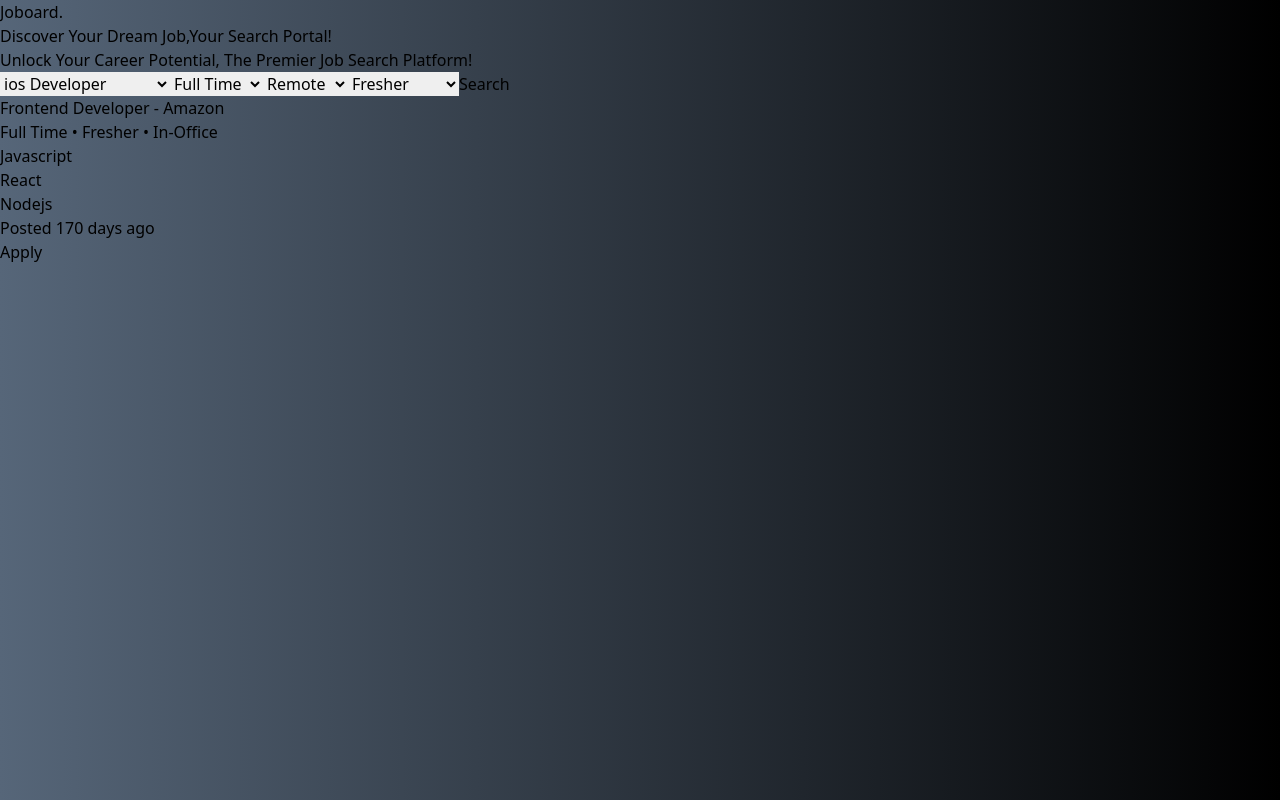
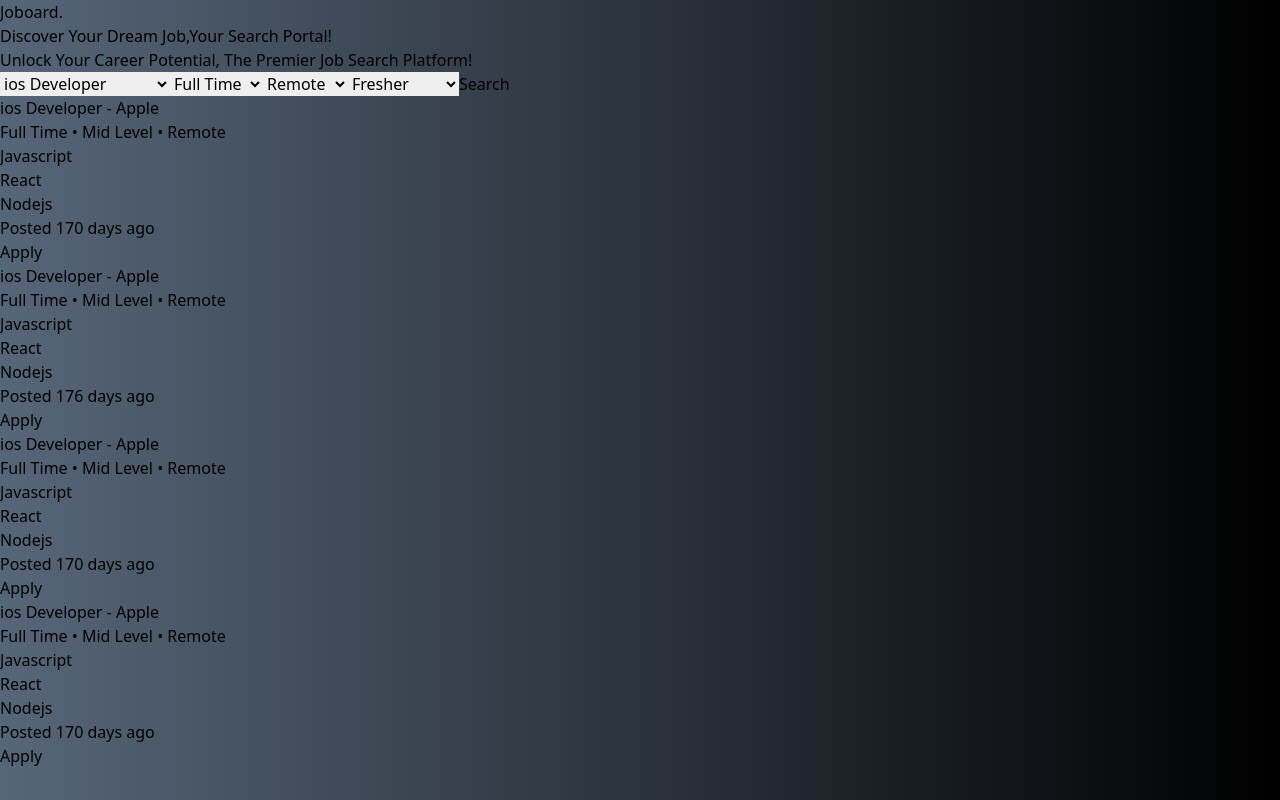
Before and after one commit to UzairShekhani/Job-Search-Portal, a React (Vite) app: page / in a window 1280 px wide. Built offline with nearby package versions, Linux system fonts and the light colour scheme.

Commit message:
ui updated

```diff
--- a/src/App.jsx
+++ b/src/App.jsx
@@ -2,6 +2,7 @@
 import JobCard from "./components/JobCard"
 import Navbar from "./components/Navbar"
 import SearchBar from "./components/SearchBar"
+import jobData from "./DummyData"
 
 
 function App() {
@@ -13,7 +14,9 @@
         <Navbar/>
         <Header/>
         <SearchBar/>
-        <JobCard/>
+        {jobData.map((job)=> (
+          <JobCard key={job.id} {...job}/>
+        ))}
       </div>
 
     </>
--- /dev/null
+++ b/src/DummyData.js
@@ -0,0 +1,46 @@
+export default [
+    {
+        id:1,
+        postedOn : "2023-10-28",
+        tittle: "ios Developer",
+        company : "Apple",
+        type : "Full Time",
+        experience : "Mid Level",
+        location : "Remote",
+        skills : ["SwiftUI","UIKit","Core Data"],
+        job_link : "https://www.apple.com/careers/us/"
+    },
+    {
+        id:2,
+        postedOn : "2023-10-22",
+        tittle: "ios Developer",
+        company : "Apple",
+        type : "Full Time",
+        experience : "Mid Level",
+        location : "Remote",
+        skills : ["SwiftUI","UIKit","Core Data"],
+        job_link : "https://www.apple.com/careers/us/"
+    },
+    {
+        id:3,
+        postedOn : "2023-10-28",
+        tittle: "ios Developer",
+        company : "Apple",
+        type : "Full Time",
+        experience : "Mid Level",
+        location : "Remote",
+        skills : ["SwiftUI","UIKit","Core Data"],
+        job_link : "https://www.apple.com/careers/us/"
+    },
+    {
+        id:4,
+        postedOn : "2023-10-28",
+        tittle: "ios Developer",
+        company : "Apple",
+        type : "Full Time",
+        experience : "Mid Level",
+        location : "Remote",
+        skills : ["SwiftUI","UIKit","Core Data"],
+        job_link : "https://www.apple.com/careers/us/"
+    }
+]
--- a/src/components/JobCard/index.jsx
+++ b/src/components/JobCard/index.jsx
@@ -1,16 +1,16 @@
 import dayjs from 'dayjs'
 import React from 'react'
 
-function JobCard() {
+function JobCard(props) {
     const skills = ["Javascript","React","Nodejs"]
     const date1 = dayjs(Date.now())
-    const diffInDays = date1.diff("2023-10-28","day")
+    const diffInDays = date1.diff(props.postedOn,"day")
   return (
     <div className='mx-40 mb-4 '>
         <div className='flex justify-between items-center  px-6 py-4 bg-zinc-200 rounded-md border border-black shadow-lg hover:border-blue-500 cursor-pointer hover:translate-y-1'>
             <div className='flex flex-col items-start gap-3'>
-                <h1 className='text-lg font-semibold'>Frontend Developer - Amazon</h1>
-                <p>Full Time &#x2022; Fresher &#x2022; In-Office</p>
+                <h1 className='text-lg font-semibold'>{props.tittle} - {props.company}</h1>
+                <p>{props.type} &#x2022; {props.experience} &#x2022; {props.location}</p>
                 <div className='flex items-center gap-2'>
                     {skills.map((skill)=>(
                         <p key={skill} className='text-gray-500 py-1 px-2 rounded-md border border-black'>{skill}</p>
@@ -19,7 +19,9 @@
             </div>
             <div className='flex items-center gap-4'>
                 <p className='text-gray-500'>Posted {diffInDays} days ago</p>
-                <button className='text-blue-500 border border-blue-500 px-10 py-2 rounded-md'> Apply</button>
+                <a href={props.job_link}>
+                    <button className='text-blue-500 border border-blue-500 px-10 py-2 rounded-md'> Apply</button>
+                </a>
             </div>
         </div>
     </div>
```
